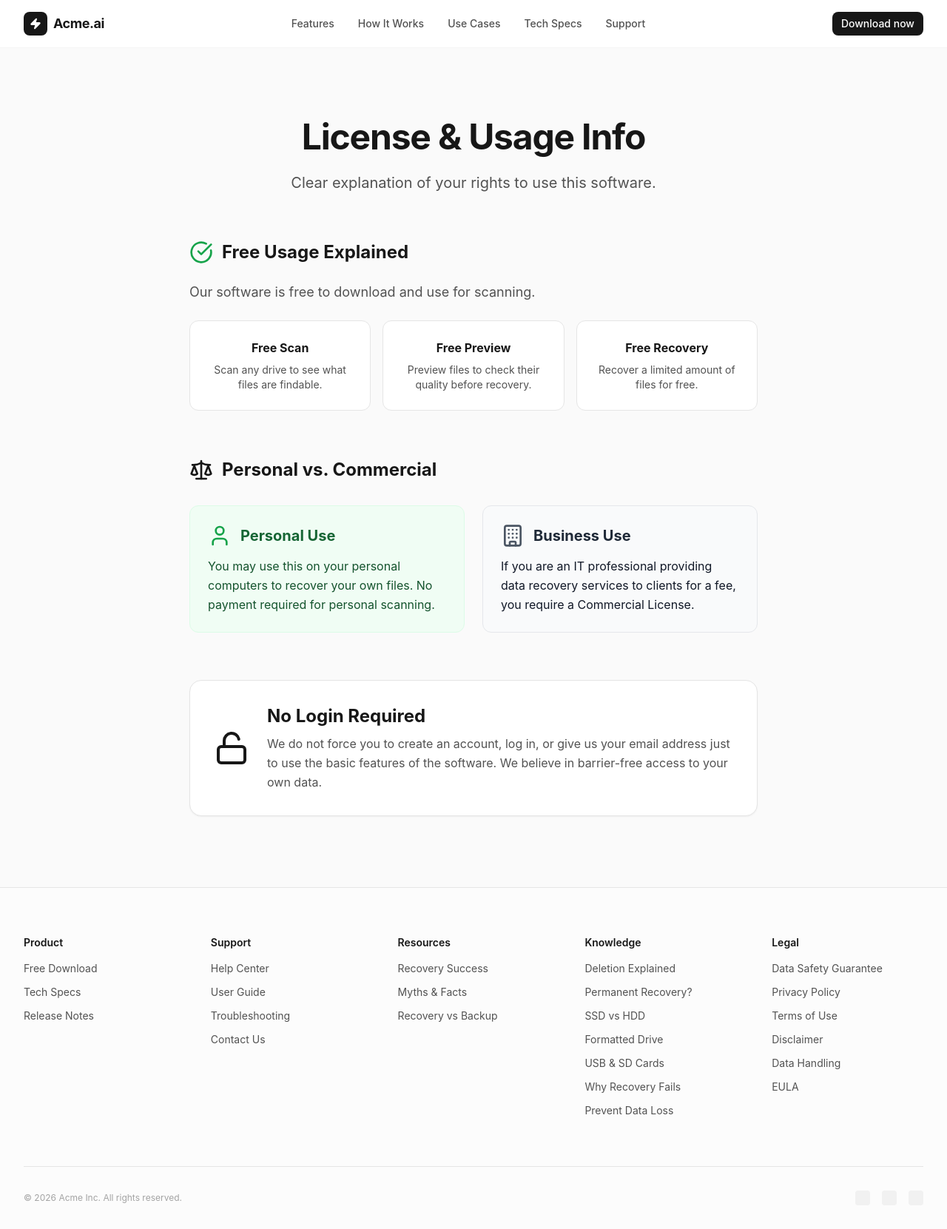
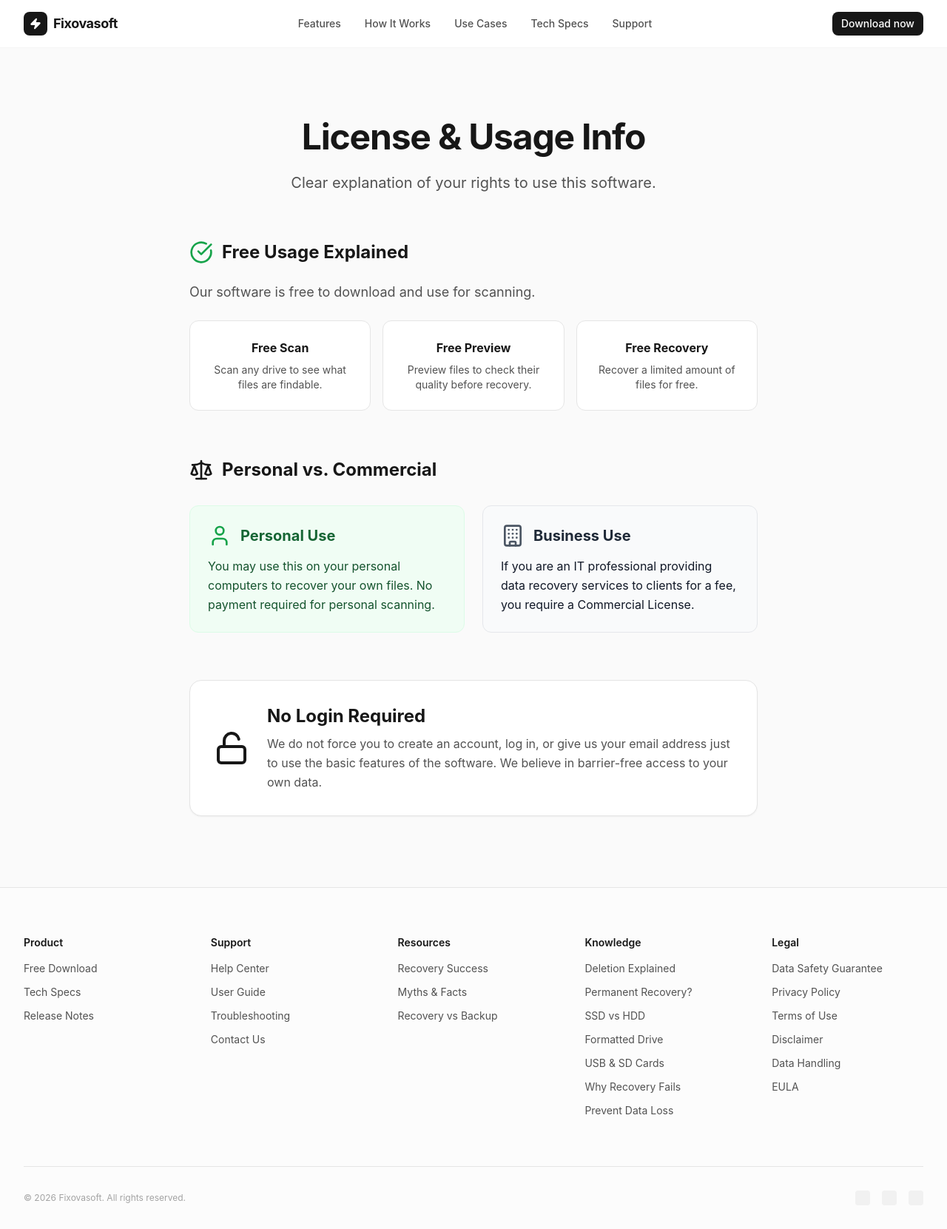
Before and after one commit to thekishanjangid/file_recovery_site, a React (Vite) app: page /eula in a window 1280 px wide. Shown: the whole page at 74% size. Built offline with nearby package versions, Linux system fonts and the light colour scheme.

Commit message:
brend name change

```diff
--- a/index.html
+++ b/index.html
@@ -4,7 +4,7 @@
     <meta charset="UTF-8" />
     <link rel="icon" type="image/svg+xml" href="/vite.svg" />
     <meta name="viewport" content="width=device-width, initial-scale=1.0" />
-    <title>window-cleaning</title>
+    <title>Fixovasoft</title>
   </head>
   <body>
     <div id="root"></div>
--- a/package.json
+++ b/package.json
@@ -1,5 +1,5 @@
 {
-  "name": "window-cleaning",
+  "name": "fixovasoft",
   "private": true,
   "version": "0.0.0",
   "type": "module",
--- a/src/components/layout/Footer.tsx
+++ b/src/components/layout/Footer.tsx
@@ -31,7 +31,7 @@ export function Footer() {
 
         <div className="mt-16 border-t border-border pt-8 flex flex-col md:flex-row justify-between items-center gap-4">
           <p className="text-xs text-text-muted">
-            &copy; {new Date().getFullYear()} Acme Inc. All rights reserved.
+            &copy; {new Date().getFullYear()} Fixovasoft. All rights reserved.
           </p>
           <div className="flex gap-4">
             {/* Social icons placeholder */}
--- a/src/components/layout/Navbar.tsx
+++ b/src/components/layout/Navbar.tsx
@@ -16,7 +16,7 @@ export function Navbar() {
           <div className="flex h-8 w-8 items-center justify-center rounded-lg bg-brand text-white">
             <Zap className="h-4 w-4 fill-current" />
           </div>
-          <span className="text-lg font-bold tracking-tight text-text-primary">Acme.ai</span>
+          <span className="text-lg font-bold tracking-tight text-text-primary">Fixovasoft</span>
         </Link>
 
         <div className="hidden md:flex md:gap-x-8">
--- a/src/components/sections/Logos.tsx
+++ b/src/components/sections/Logos.tsx
@@ -1,7 +1,7 @@
 import { Container } from "../ui/Container"
 
 const LOGOS = [
-  "Acme Corp", "Global Bank", "SaaS Inc", "TechFlow", "Quantum", "Hyperion"
+  "Apex Corp", "Global Bank", "SaaS Inc", "TechFlow", "Quantum", "Hyperion"
 ]
 
 export function Logos() {
--- a/src/pages/Contact.tsx
+++ b/src/pages/Contact.tsx
@@ -72,7 +72,7 @@ export default function Contact() {
 
             {/* Email CTA */}
             <div className="text-center pt-8">
-               <a href="mailto:support@acmerecovery.com" className="inline-flex items-center gap-2 bg-brand text-white px-8 py-4 rounded-xl font-bold text-lg hover:bg-brand-dark transition-colors">
+               <a href="mailto:support@fixovasoft.com" className="inline-flex items-center gap-2 bg-brand text-white px-8 py-4 rounded-xl font-bold text-lg hover:bg-brand-dark transition-colors">
                   <Mail className="w-5 h-5" /> Email Support
                </a>
             </div>
```
